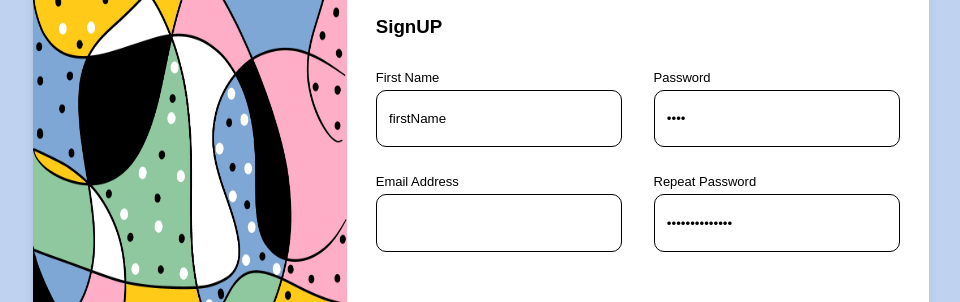
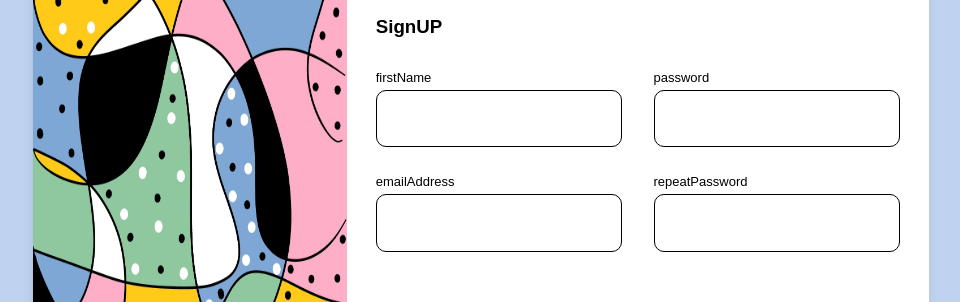
Before and after one commit to lukaakhalbedashvili/WDIC-Front-, a Next.js app: page /registerCompany/RegisterCompanyPage in a window 1280 px wide. Shown: the part 137-439 px from the top of the page, without its empty margins (159-1119 px from the left). Built offline with nearby package versions, Linux system fonts and the light colour scheme.

Commit message:
validation added

```diff
--- a/src/components/Auth/SignUP/SignUP.module.scss
+++ b/src/components/Auth/SignUP/SignUP.module.scss
@@ -13,13 +13,19 @@
     grid-row-gap: 25%;
     grid-column-gap: $columnGap;
     div {
-      p {
+      .inputLabel {
+        &.error {
+          color: red;
+        }
         padding: 0;
         margin-bottom: 5px;
         margin-top: 5px;
         font-size: small;
       }
-      input {
+      .SignUPInput {
+        &.error {
+          border: 1px solid red;
+        }
         border-radius: 10px;
         border: none;
         outline: none;
--- a/src/components/Auth/SignUP/SignUP.tsx
+++ b/src/components/Auth/SignUP/SignUP.tsx
@@ -1,23 +1,46 @@
 import Styles from "./SignUP.module.scss"
 import { SingUpIputs } from "src/utils/consts"
-import useFormikSchema from "src/hooks/useFormikSchema"
+import useFormikSchema from "src/hooks/useFormikHook"
+import classNames from "classnames"
+import { useEffect } from "react"
+import { useContext } from "react"
+import { contextRG } from "src/components/RegisterCompany/RegisterCompanyFrame/context/companyContext"
 const SignUP = () => {
+  const { setErrors, errors } = useContext(contextRG)
   const { signUpValidation } = useFormikSchema()
   const formik = signUpValidation
-
+  useEffect(() => {
+    if (formik.errors) {
+      setErrors(formik.errors)
+    }
+  }, [formik.errors])
+  console.log(errors, "IVANISHVILI")
   return (
     <div className={Styles.main}>
       <h3 className={Styles.stageLabel}>SignUP</h3>
       <form className={Styles.forms} autoComplete="off">
         {SingUpIputs.map(item => {
+          const inputErrorStatus =
+            formik.touched[item.name] && formik.errors[item.name]
           return (
             <div key={item.name}>
-              <p>{item.label}</p>
+              <p
+                className={classNames({
+                  [Styles.inputLabel]: true,
+                  [Styles.error]: inputErrorStatus,
+                })}
+              >{`${[item.name]} ${
+                inputErrorStatus ? formik.errors[item.name] : ""
+              }`}</p>
               <input
+                className={classNames({
+                  [Styles.SignUPInput]: true,
+                  [Styles.error]: inputErrorStatus,
+                })}
                 name={item.name}
                 spellCheck={false}
                 type={item.type}
-                value={formik.values[item.name as keyof typeof formik.values]}
+                value={formik.values[item.name]}
                 onChange={formik.handleChange}
                 onBlur={formik.handleBlur}
               />
--- a/src/components/RegisterCompany/RegisterCompanyFrame/Frame/RegisterCompanyFrame.module.scss
+++ b/src/components/RegisterCompany/RegisterCompanyFrame/Frame/RegisterCompanyFrame.module.scss
@@ -33,6 +33,9 @@
       margin-bottom: 5%;
 
       .submitBtn {
+        &.disabled {
+          background-color: rgb(237, 197, 204);
+        }
         box-shadow: -1px 3px 10px 0px rgba(0, 0, 0, 0.1);
         color: white;
         border: none;
--- a/src/components/RegisterCompany/RegisterCompanyFrame/Frame/RegisterCompanyFrame.tsx
+++ b/src/components/RegisterCompany/RegisterCompanyFrame/Frame/RegisterCompanyFrame.tsx
@@ -4,10 +4,12 @@ import { registerCompanyFrameImage } from "src/utils/consts"
 import RegisterStage from "../RegisterStage/RegisterStage"
 import { useContext } from "react"
 import { contextRG } from "../context/companyContext"
+import classNames from "classnames"
 const RegisterCompanyFrame: React.FC = ({ children }) => {
-  const { index, setIndex, stages } = useContext(contextRG)
+  const { index, setIndex, stages, errors } = useContext(contextRG)
+  const errorsLength = Object.keys(errors).length
   const hanldeSubmit: () => void = () => {
-    index < stages.length - 1 && setIndex(index + 1)
+    errorsLength === 0 && index < stages.length - 1 && setIndex(index + 1)
   }
   return (
     <div className={Styles.main}>
@@ -18,7 +20,14 @@ const RegisterCompanyFrame: React.FC = ({ children }) => {
         <RegisterStage />
         {children}
         <div className={Styles.submitBtnDiv}>
-          <button className={Styles.submitBtn} onClick={() => hanldeSubmit()}>
+          <button
+            disabled={errorsLength > 1}
+            className={classNames({
+              [Styles.submitBtn]: true,
+              [Styles.disabled]: errorsLength > 0,
+            })}
+            onClick={() => hanldeSubmit()}
+          >
             {index < stages.length - 1 ? "Next" : "Submit"}
           </button>
         </div>
@@ -26,5 +35,4 @@ const RegisterCompanyFrame: React.FC = ({ children }) => {
     </div>
   )
 }
-
 export default RegisterCompanyFrame
--- a/src/components/RegisterCompany/RegisterCompanyFrame/RegisterStage/RegisterStage.tsx
+++ b/src/components/RegisterCompany/RegisterCompanyFrame/RegisterStage/RegisterStage.tsx
@@ -6,7 +6,7 @@ import { MdDone } from "react-icons/md"
 const RegisterStage = () => {
   const { index, setIndex, stages } = useContext(contextRG)
   const handleLabelClick = (itemIndex: number) => {
-    setIndex(itemIndex)
+    itemIndex < index ? setIndex(itemIndex) : null
   }
   return (
     <div className={Styles.main}>
--- a/src/components/RegisterCompany/RegisterCompanyFrame/context/RegisterCompanyProvider.tsx
+++ b/src/components/RegisterCompany/RegisterCompanyFrame/context/RegisterCompanyProvider.tsx
@@ -3,11 +3,14 @@ import { contextRG } from "./companyContext"
 const RegisterCompanyProvider: React.FC = ({ children }) => {
   const [index, setIndex] = useState(0)
   const [stages, setStages] = useState(["SignUP", "General"])
+  const [errors, setErrors] = useState({})
   const value = {
     index,
     setIndex,
     stages,
     setStages,
+    errors,
+    setErrors,
   }
   return <contextRG.Provider value={value}>{children}</contextRG.Provider>
 }
--- a/src/components/RegisterCompany/RegisterCompanyFrame/context/companyContext.tsx
+++ b/src/components/RegisterCompany/RegisterCompanyFrame/context/companyContext.tsx
@@ -4,6 +4,8 @@ type registerCompanyContext = {
   setIndex: (newIndex: number) => void
   stages: string[]
   setStages: (newStages: [string]) => void
+  errors: object
+  setErrors: (newErrors: object) => void
 }
 
 export const contextRG = createContext<registerCompanyContext>({
@@ -15,4 +17,8 @@ export const contextRG = createContext<registerCompanyContext>({
   setStages: () => {
     //donothing
   },
+  errors: [],
+  setErrors: () => {
+    //donothing
+  },
 })
--- /dev/null
+++ b/src/hooks/useFormikHook.tsx
@@ -0,0 +1,52 @@
+import { useFormik } from "formik"
+import * as Yup from "yup"
+
+const useFormikSchema = () => {
+  type initValueType = {
+    [firstName: string]: string
+    password: string
+    emailAddress: string
+    repeatPassword: string
+  }
+  type validationType = {
+    password?: string
+    emailAddress?: string
+    repeatPassword?: string
+  }
+  const initValues: initValueType = {
+    firstName: "",
+    password: "",
+    emailAddress: "",
+    repeatPassword: "",
+  }
+  const signUpValidation = useFormik({
+    initialValues: initValues,
+    validate: (values: initValueType) => {
+      const { emailAddress, password, repeatPassword } = values
+      let errors: validationType = {}
+      if (!emailAddress) {
+        errors = { ...errors, emailAddress: "Required" }
+      } else if (
+        !/^[A-Z0-9._%+-]+@[A-Z0-9.-]+\.[A-Z]{2,4}$/i.test(emailAddress)
+      ) {
+        errors = { ...errors, emailAddress: "Invalid email address" }
+      }
+      if (password !== repeatPassword) {
+        errors = { ...errors, repeatPassword: "Password does not match" }
+      }
+      return errors
+    },
+    validationSchema: Yup.object({
+      firstName: Yup.string()
+        .max(15, "must be less than 15")
+        .required("required"),
+      password: Yup.string().min(6, "must be at least 6 characters"),
+    }),
+    onSubmit: values => {
+      console.log(values)
+    },
+  })
+  return { signUpValidation }
+}
+
+export default useFormikSchema
--- a/src/hooks/useFormikSchema.tsx
+++ /dev/null
@@ -1,34 +0,0 @@
-import { useFormik } from "formik"
-import * as Yup from "yup"
-
-const useFormikSchema = () => {
-  type initValueType = {
-    firstName: string
-    password: string
-    email: string
-    repeatPassword: string
-  }
-  const initValues: initValueType = {
-    firstName: "firstName",
-    password: "pass",
-    email: "emailAddress",
-    repeatPassword: "repeatPassword",
-  }
-  const signUpValidation = useFormik({
-    initialValues: initValues,
-    validationSchema: Yup.object({
-      firstName: Yup.string()
-        .max(15, "must be less than 15")
-        .required("required"),
-      lastName: Yup.string()
-        .max(15, "must be less than 15")
-        .required("required"),
-    }),
-    onSubmit: values => {
-      console.log(values)
-    },
-  })
-  return { signUpValidation }
-}
-
-export default useFormikSchema
```
